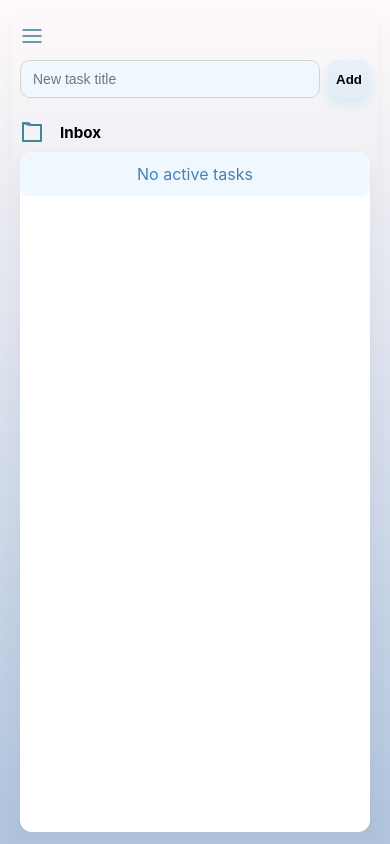
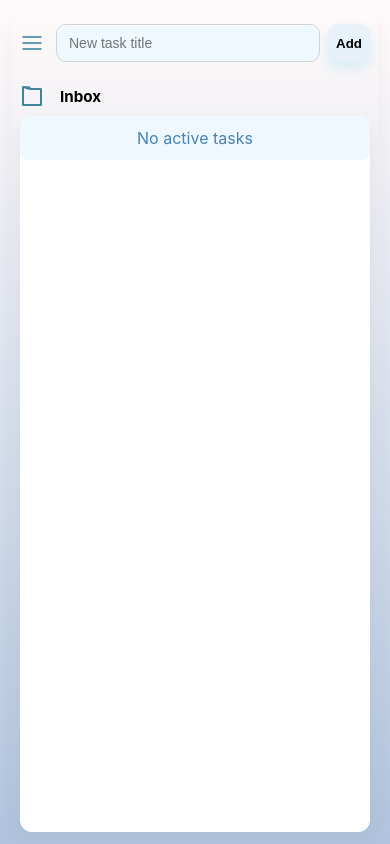
Before and after one commit to abyr/loca-list, a React (Create React App) app: page / in a window 390 px wide. Built offline with nearby package versions, Linux system fonts and the light colour scheme.

Commit message:
inline menu icon on mobile

```diff
--- a/src/components/TaskManager.css
+++ b/src/components/TaskManager.css
@@ -451,11 +451,12 @@ input[type="checkbox"]:checked::after {
 .add-task-block {
   display: flex;
   gap: 8px;
-  flex: 1 1 320px;
+  flex: 1;
 }
 
 .add-task-block input {
   flex: 1;
+  width: calc(100% - 100px);
 }
 
 .search-block {
@@ -779,8 +780,9 @@ textarea {
   color: var(--color-rev-text);
 }
 
-.icon-trigger {
+.menu-icon-trigger {
   cursor: pointer;
+  flex: 0;
 }
 
 .badge {
--- a/src/components/TaskManager.tsx
+++ b/src/components/TaskManager.tsx
@@ -285,7 +285,7 @@ const TaskManager: React.FC = () => {
               <div className="left-header">
 
                 {isMobileLayout && (
-                    <span className='icon-trigger'
+                    <span className='menu-icon-trigger'
                           onClick={(e) => { e.stopPropagation(); toggleSidebar(e); }}
                           onKeyDown={(e) => onToggleKeyDown(e, toggleSidebar)}>
                     <MenuIcon
```
